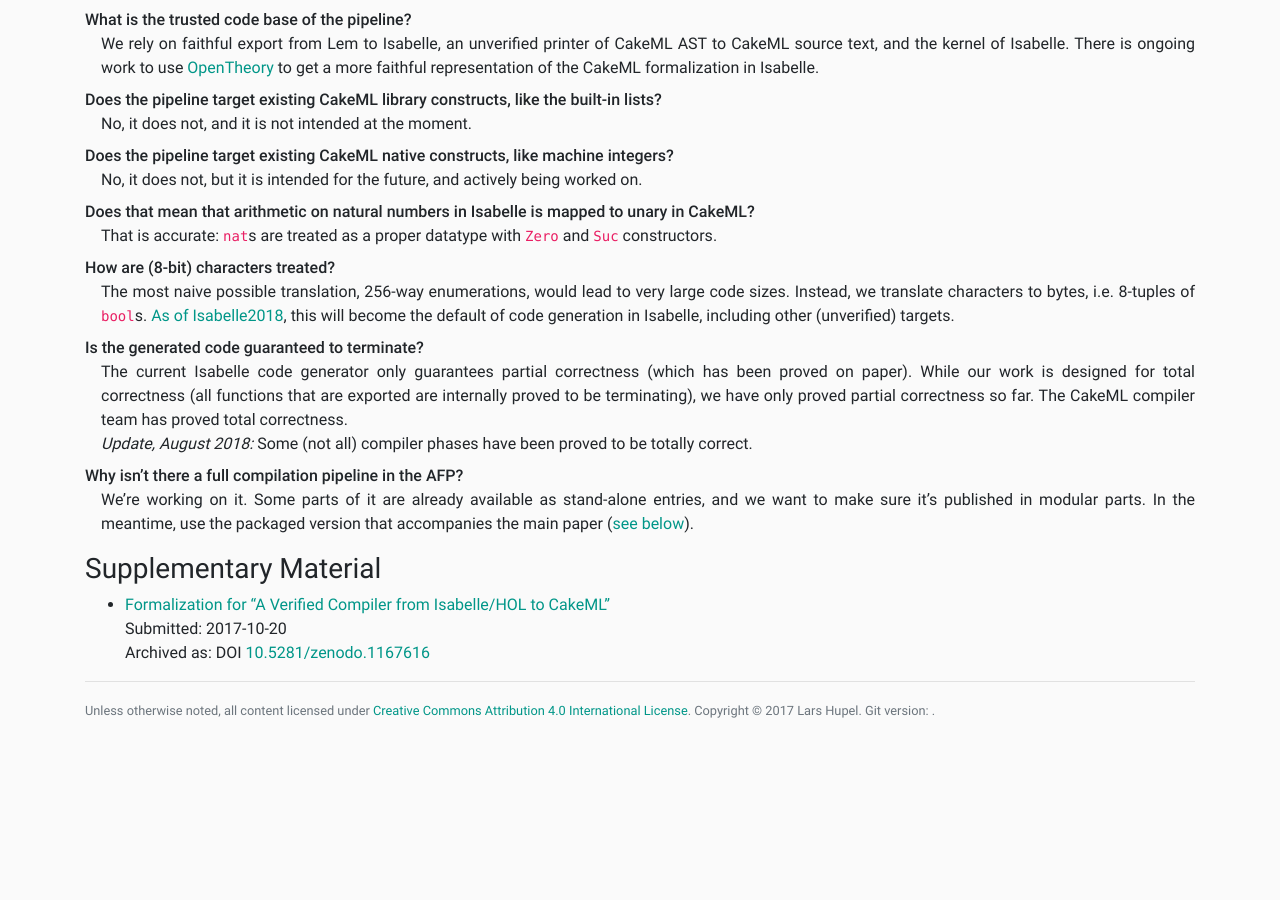
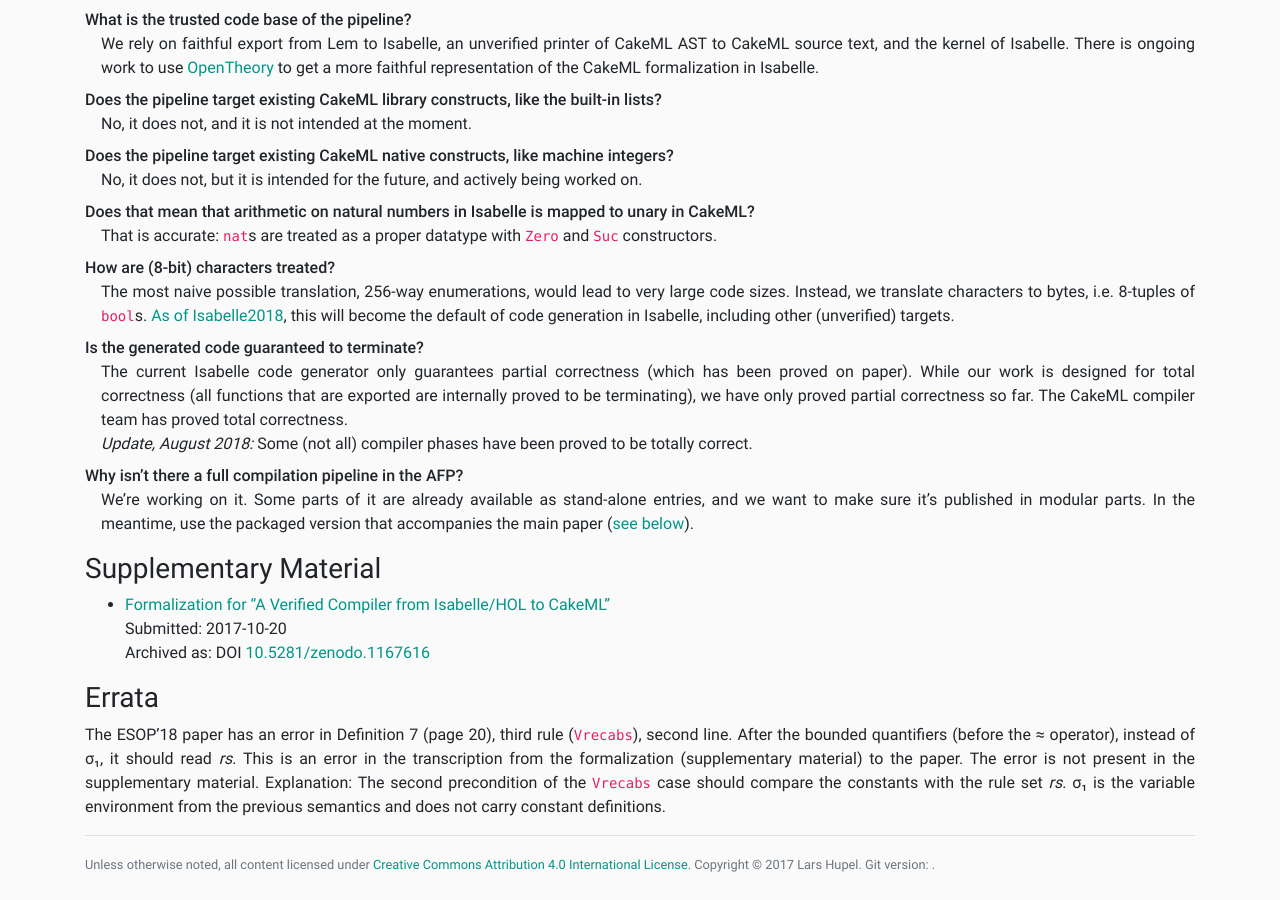
Before and after one commit to larsrh/website, a Jekyll site: the page built from _research/codegen.md, in a window 1280 px wide and 900 px high, scrolled down 1565 px. Built offline with Jekyll 4.4.1, drawn with Linux system fonts in a browser that asks for light colours; comment, search, counter and statistics services are not loaded; before the commit the page ends 2311 px from its top, so only the background shows below that.

Commit message:
codegen: new errata

```diff
--- a/_research/codegen.md
+++ b/_research/codegen.md
@@ -95,3 +96,13 @@ In the meantime, use the packaged version that accompanies the main paper ([see
 * [Formalization for "A Verified Compiler from Isabelle/HOL to CakeML"](/pub/isabelle-cakeml-supplements.zip)<br>
   Submitted: 2017-10-20<br>
   Archived as: DOI [10.5281/zenodo.1167616](http://doi.org/10.5281/zenodo.1167616)
+
+### Errata
+
+The ESOP'18 paper has an error in Definition 7 (page 20), third rule (`Vrecabs`), second line.
+After the bounded quantifiers (before the ≈ operator), instead of σ₁, it should read _rs_.
+This is an error in the transcription from the formalization (supplementary material) to the paper.
+The error is not present in the supplementary material.
+Explanation:
+The second precondition of the `Vrecabs` case should compare the constants with the rule set _rs_.
+σ₁ is the variable environment from the previous semantics and does not carry constant definitions.
```
Also changed, not shown: other parts of _research/codegen.md (+1 -0 lines).
